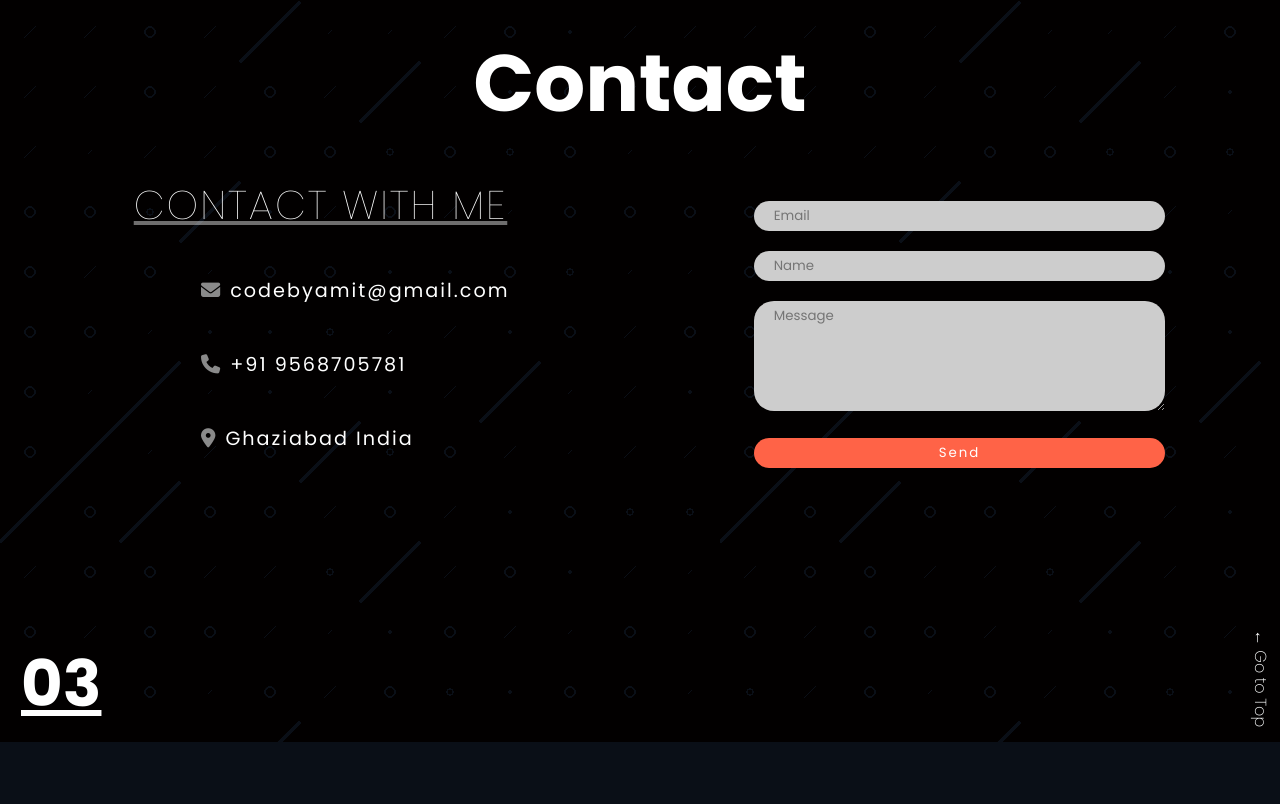
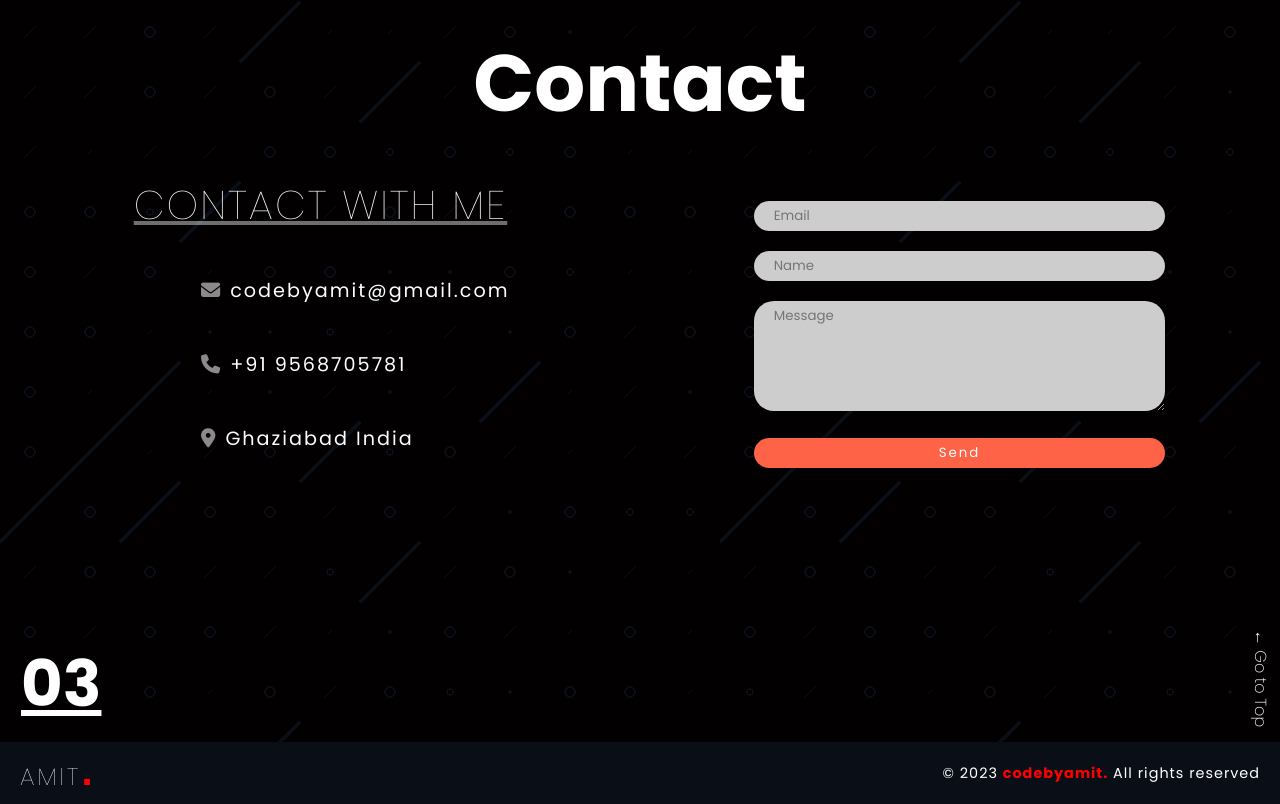
Before and after one commit to codingbyamit/portfolio, a website: page index.html in a window 1280 px wide. Shown: the part 1658-2462 px from the top of the page. Before the commit the page ends 2400 px from the top, so only its background shows below. Drawn offline with Linux system fonts and the light colour scheme; a web font is replaced by a local one.

Commit message:
Initial Commit

```diff
--- a/index.html
+++ b/index.html
@@ -138,5 +138,9 @@
                 <p>&leftarrow; Go to Top</p>
             </div>
         </div>
+        <footer>
+            <h2>AMIT<span>.</span></h2>
+            <p>&copy; 2023 <b>codebyamit.</b> All rights reserved</p>
+        </footer>
     </body>
 </html>
--- a/style.css
+++ b/style.css
@@ -33,6 +33,10 @@ body {
     letter-spacing: 5px;
     font-weight: 100;
 }
+.logo h2:hover {
+    cursor: pointer;
+    color: tomato;
+}
 header {
     display: flex;
     align-items: center;
@@ -40,7 +44,7 @@ header {
     position: fixed;
     z-index: 2;
     width: 100%;
-    background-color: #020000;
+    background-color: #0a0f17;
 }
 .menu_icon {
     margin-left: 50vw;
@@ -60,6 +64,10 @@ ul li a {
     text-decoration: none;
     color: white;
     font-size: 1.2rem;
+}
+nav a:hover {
+    color: red;
+    font-weight: bold;
 }
 
 .heading {
@@ -99,6 +107,10 @@ ul li a {
 }
 .social_icons i {
     margin-top: 8px;
+}
+.social_icons i:hover {
+    color: red;
+    cursor: pointer;
 }
 
 .profile img {
@@ -238,7 +250,11 @@ ul li a {
     letter-spacing: 2px;
     cursor: pointer;
 }
-
+#button:hover {
+    background-color: red;
+    color: white;
+    font-weight: bold;
+}
 .contact_details {
     margin: 2em;
     letter-spacing: 2px;
@@ -283,6 +299,23 @@ textarea {
     border: 1px solid transparent;
 }
 
+footer {
+    display: flex;
+    justify-content: center;
+    background-color: #0a0f17;
+}
+
+footer b {
+    color: red;
+}
+footer h2 {
+    display: none;
+}
+footer p {
+    padding: 4%;
+    font-size: 0.9rem;
+}
+
 @media screen and (min-width: 600px) {
     .menu_icon {
         display: none;
@@ -297,6 +330,9 @@ textarea {
     }
     nav li {
         padding: 0px 10px;
+    }
+    .logo span {
+        font-size: 40px;
     }
     .profile {
         display: flex;
@@ -406,4 +442,26 @@ textarea {
     textarea {
         width: 70%;
     }
+    footer h2 {
+        font-family: "Saira Stencil One", "Poppins", sans-serif;
+        display: block;
+        font-weight: 100;
+        letter-spacing: 3px;
+    }
+    footer span {
+        font-family: "Saira Stencil One", sans-serif;
+        font-weight: bold;
+        font-size: 40px;
+        line-height: 38.4px;
+        color: red;
+    }
+    footer {
+        align-items: center;
+        justify-content: space-between;
+        padding: 10px 20px;
+    }
+    footer p {
+        padding: 0;
+        letter-spacing: 1px;
+    }
 }
```
